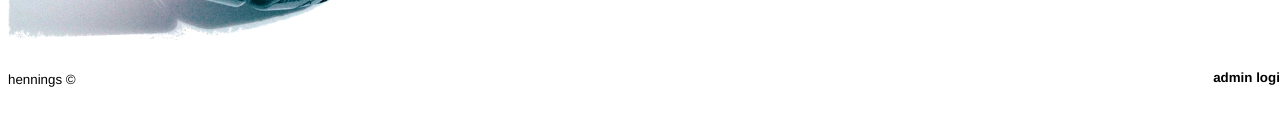
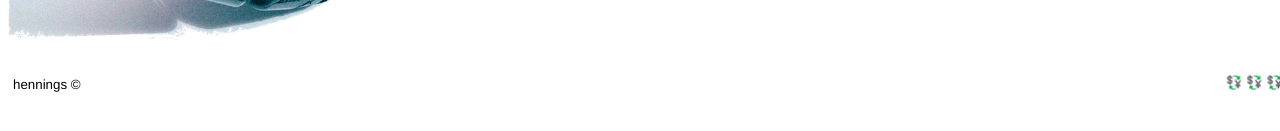
Before and after one commit to ragnamarie/su-yen-website, a Next.js app: page / in a window 1280 px wide. Shown: the part 651-782 px from the top of the page. Built offline with nearby package versions, Linux system fonts and the light colour scheme.

Commit message:
different login symbol

```diff
--- a/Components/Layout/index.js
+++ b/Components/Layout/index.js
@@ -24,7 +24,7 @@ export default function Layout({ children }) {
           <small>hennings &copy;</small>
         </p>
         <small>
-          <Link href="/login">admin login</Link>
+          <Link href="/login">💱 💱 💱</Link>
         </small>
       </footer>
     </>
--- a/styles.js
+++ b/styles.js
@@ -33,6 +33,9 @@ export default createGlobalStyle`
     display: flex;
     flex-direction: row;
     justify-content: space-between;
+    height: 100vh;
+    max-width: 100%;
+    padding: 5px;
   }
 
   ul {
```
